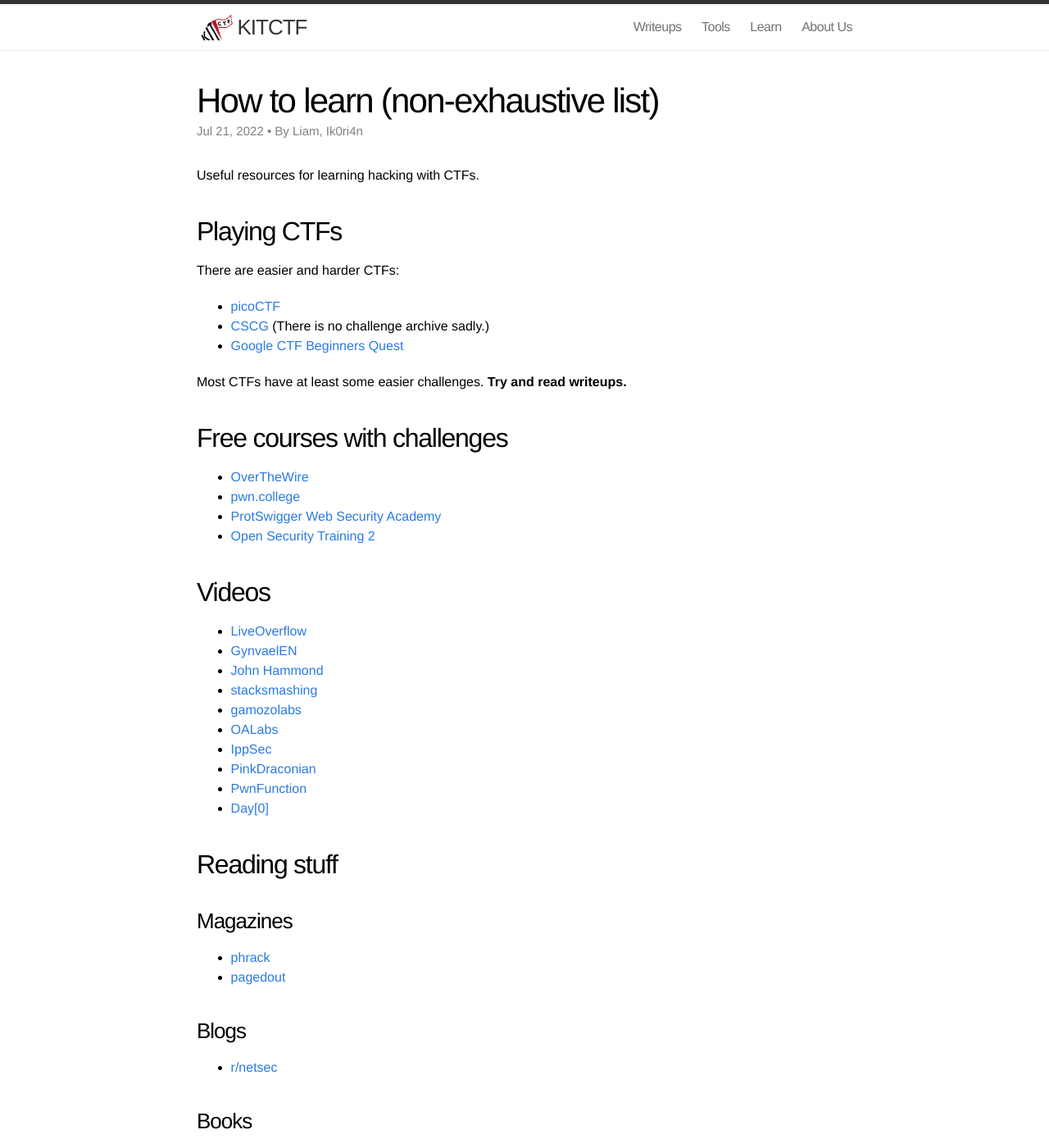
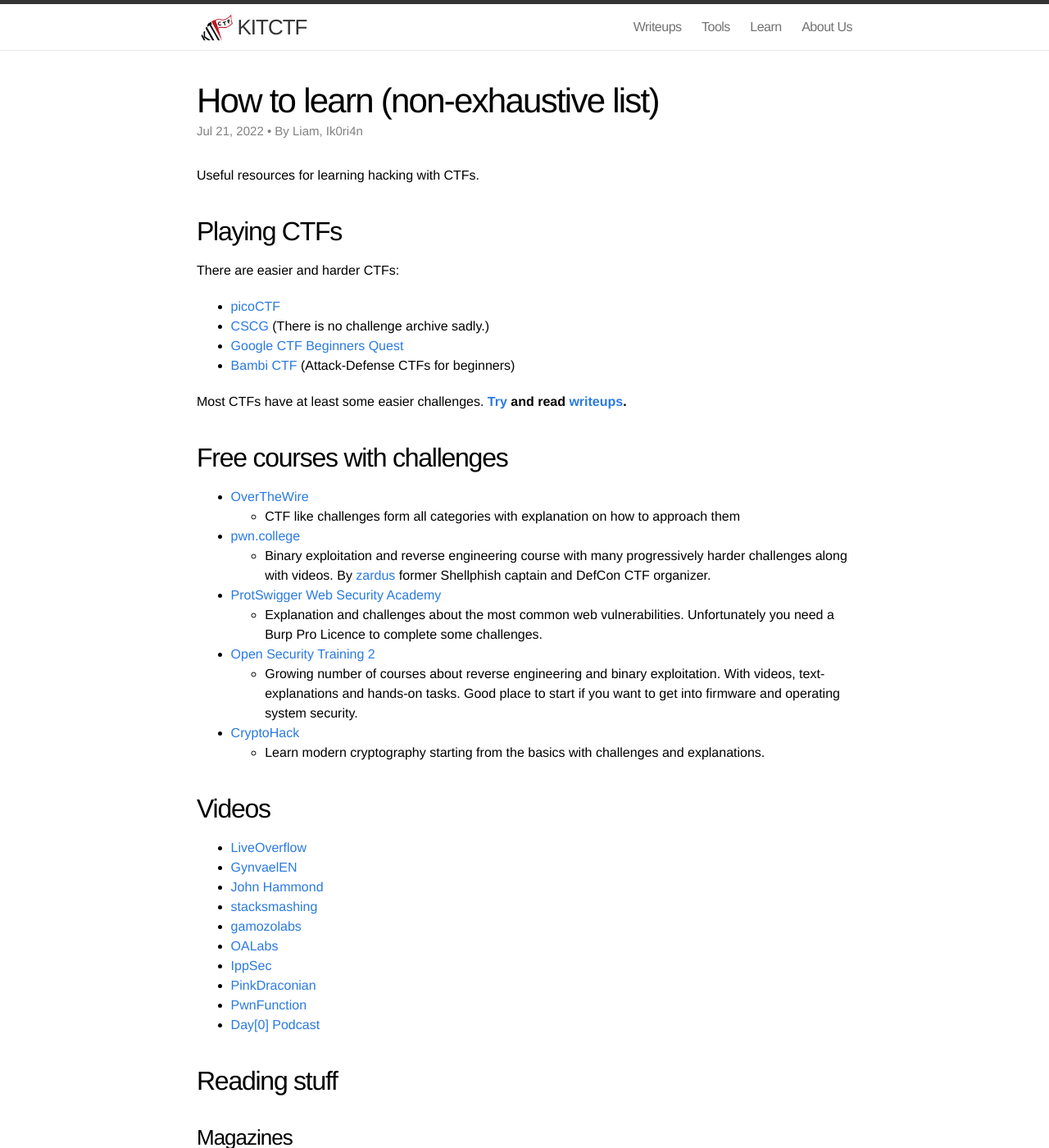
Before and after one commit to kitctf/www, a Jekyll site: the page built from _posts/2022-07-21-learning.md, in a window 1280 px wide and 1400 px high. Shown: the whole window at 82% size. Built offline with Jekyll 4.4.1, drawn with Linux system fonts in a browser that asks for light colours; some of the changed text lies outside the part shown.

Commit message:
added descriptions to some resources

```diff
--- a/_posts/2022-07-21-learning.md
+++ b/_posts/2022-07-21-learning.md
@@ -14,16 +14,23 @@
 - [picoCTF](https://www.picoctf.org/)
 - [CSCG](https://www.cscg.de/) (There is no challenge archive sadly.)
 - [Google CTF Beginners Quest](https://capturetheflag.withgoogle.com/beginners-quest)
+- [Bambi CTF](https://ctftime.org/ctf/494/) (Attack-Defense CTFs for beginners)
 
 Most CTFs have at least some easier challenges.
-**Try and read writeups.**
+**[Try](https://ctftime.org/event/list/upcoming) and read [writeups](https://ctftime.org/writeups).**
 
 ## Free courses with challenges
 
 - [OverTheWire](https://overthewire.org/)
+    - CTF like challenges form all categories with explanation on how to approach them
 - [pwn.college](https://pwn.college/)
+    - Binary exploitation and reverse engineering course with many progressively harder challenges along with videos. By [zardus](http://yancomm.net/) former Shellphish captain and DefCon CTF organizer.
 - [ProtSwigger Web Security Academy](https://portswigger.net/web-security)
+    - Explanation and challenges about the most common web vulnerabilities. Unfortunately you need a Burp Pro Licence to complete some challenges.
 - [Open Security Training 2](https://p.ost2.fyi/)
+    - Growing number of courses about reverse engineering and binary exploitation. With videos, text-explanations and hands-on tasks. Good place to start if you want to get into firmware and operating system security.
+- [CryptoHack](https://cryptohack.org/)
+    - Learn modern cryptography starting from the basics with challenges and explanations.
 
 ## Videos
 
@@ -36,7 +43,7 @@
 - [IppSec](https://www.youtube.com/channel/UCa6eh7gCkpPo5XXUDfygQQA)
 - [PinkDraconian](https://www.youtube.com/c/pinkdraconian)
 - [PwnFunction](https://www.youtube.com/c/PwnFunction)
-- [Day[0]](https://www.youtube.com/c/dayzerosec)
+- [Day[0] Podcast](https://www.youtube.com/c/dayzerosec)
 
 ## Reading stuff
 
@@ -47,9 +54,13 @@
 
 ### Blogs
 
+There are just way to many good blogs to list them all here, but r/netsec is a good aggregator.
+
 - [r/netsec](https://www.reddit.com/r/netsec/)
 
 ### Books
+
+We prefer hands-on-learning, but these are some classics recommended by a lot of people:
 
 - [The Art of Software Security Assessment](https://www.oreilly.com/library/view/the-art-of/0321444426/) (ISBN: 978-0321444424)
 - Hacking: The Art of Exploitation (ISBN: 1-59327-007-0)
@@ -65,4 +76,4 @@
 
 ## KIT Courses
 
-See the intro slides and posts on this page.
+Here at KIT there are a some good security courses. We do not want to recommend specific ones here, because we haven't taken all of them. Check the "Modulhandbuch". Not only security courses are relevant for CTFs, but having a broad knowledge about computers and cryptography really helps.
```
